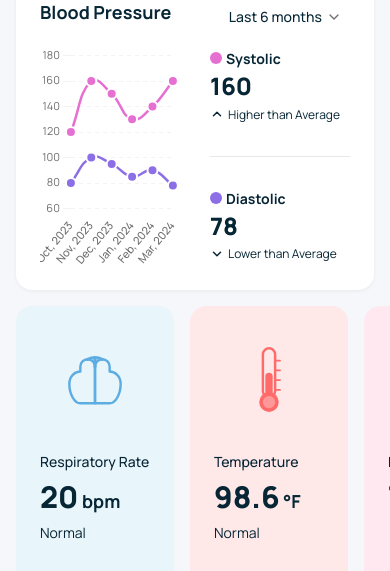
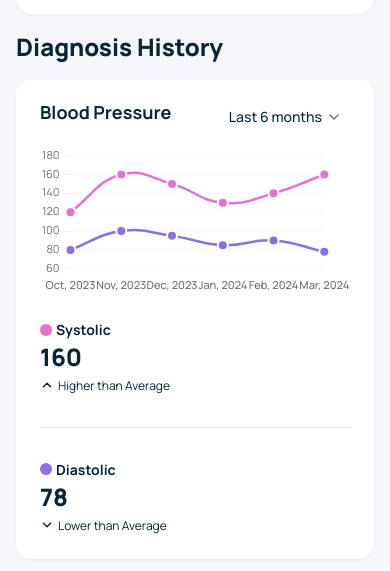
Before and after one commit to Amar-H-G/Health-Dash, a React (Vite) app: page / in a window 390 px wide. Shown: the part 994-1565 px from the top of the page. Built offline with nearby package versions, Linux system fonts and the light colour scheme.

Commit message:
responsive for desktop

```diff
--- a/src/styles/Layout.css
+++ b/src/styles/Layout.css
@@ -60,52 +60,72 @@
 }
 
 
-/* Responsive (Tablet) */
+/* Responsive (Smaller Laptops & Tablets - DO NOT WRAP, JUST SHRINK) */
 @media (max-width: 1200px) {
   .layout__body {
-    grid-template-columns: 240px 1fr 260px;
+    grid-template-columns: 230px 1fr 240px;
   }
 }
 
 @media (max-width: 1024px) {
-  .layout {
-    height: auto;
-    overflow: auto;
+  .layout__body {
+    grid-template-columns: 200px 1fr 210px;
   }
 
-  .layout__body {
-    grid-template-columns: 220px 1fr;
-    grid-template-rows: auto auto;
+  /* Make sure internal content scales nicely if squished */
+  .vitals-row {
+    grid-template-columns: repeat(3, 1fr); /* Stay in row but squish */
   }
 
-  .layout__right {
-    grid-column: 1 / -1;
-    flex-direction: row;
-    flex-wrap: wrap;
+  .stat-card {
+    padding: var(--space-md);
   }
 
-  .profile-card,
-  .lab-results {
-    flex: 1;
-    min-width: 280px;
+  .stat-card__icon {
+    width: 60px;
+    height: 60px;
+  }
+
+  .stat-card__value {
+    font-size: var(--fs-24);
   }
 }
 
-/* Responsive (Mobile) */
-@media (max-width: 768px) {
+/* Responsive (Mobile - NOW THEY WRAP/STACK) */
+@media (max-width: 800px) {
+  .layout {
+    height: auto;
+    overflow-y: auto;
+  }
+
   .layout__body {
     grid-template-columns: 1fr;
   }
 
+  /* Unstick the sidebars since they are now stacked normally */
+  .layout__sidebar,
   .layout__right {
-    flex-direction: column;
-  }
-
-  .header__nav {
-    display: none;
+    position: static;
+    height: auto;
   }
 
   .vitals-row {
     grid-template-columns: 1fr;
   }
+
+  .bp-chart-card__body {
+    flex-direction: column;
+  }
+
+  .bp-chart-card__legend {
+    flex-direction: row;
+    justify-content: space-around;
+  }
 }
+
+/* Mobile Header adjustments */
+@media (max-width: 768px) {
+  .header__nav {
+    display: none;
+  }
+}
```
